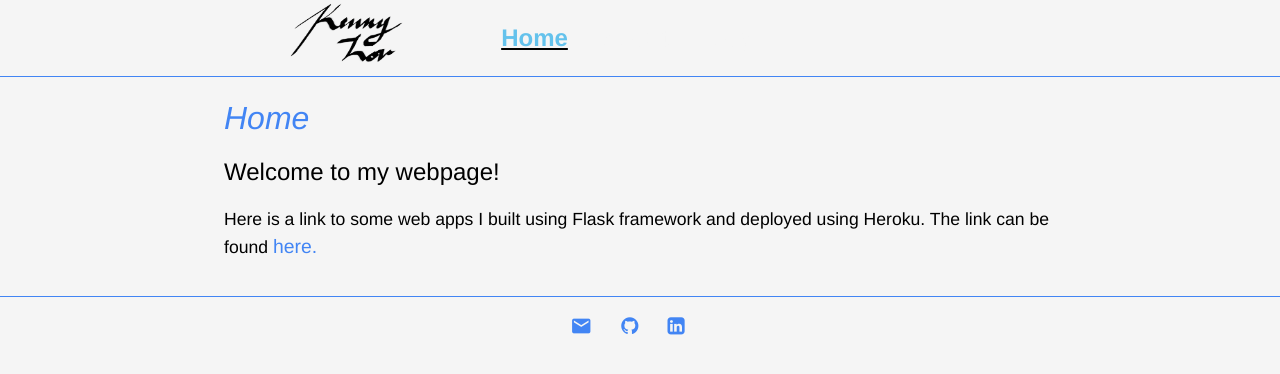
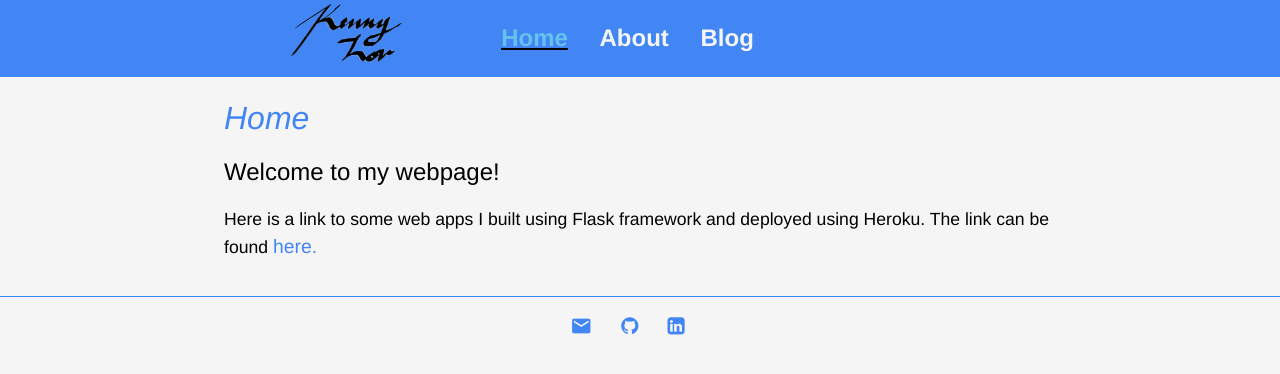
Before and after one commit to clfkenny/clfkenny.github.io, a Jekyll site: the page built from index.md, in a window 1280 px wide. Shown: the top 374 px of the page. Built offline with Jekyll 4.4.1, drawn with Linux system fonts in a browser that asks for light colours.

Commit message:
Update main.css

```diff
--- a/css/main.css
+++ b/css/main.css
@@ -13,7 +13,7 @@ body {
     background-color:var(--main-bg-color);
 }
 nav {
-    background-color: var(--main-bg-color);
+    background-color: var(--main-accent-color);
     border-bottom: .8px solid var(--main-accent-color);
     font-size: 1.5em;
     text-align: center;
```
